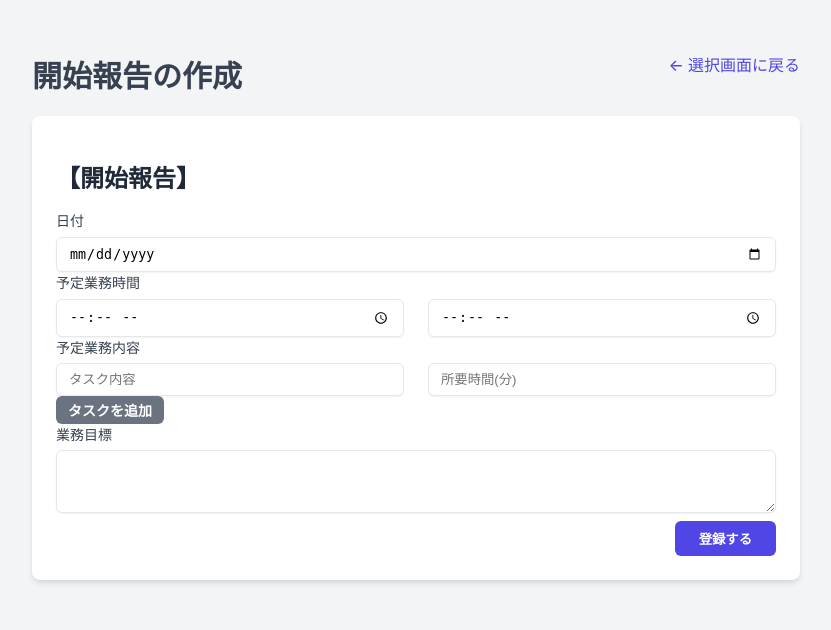
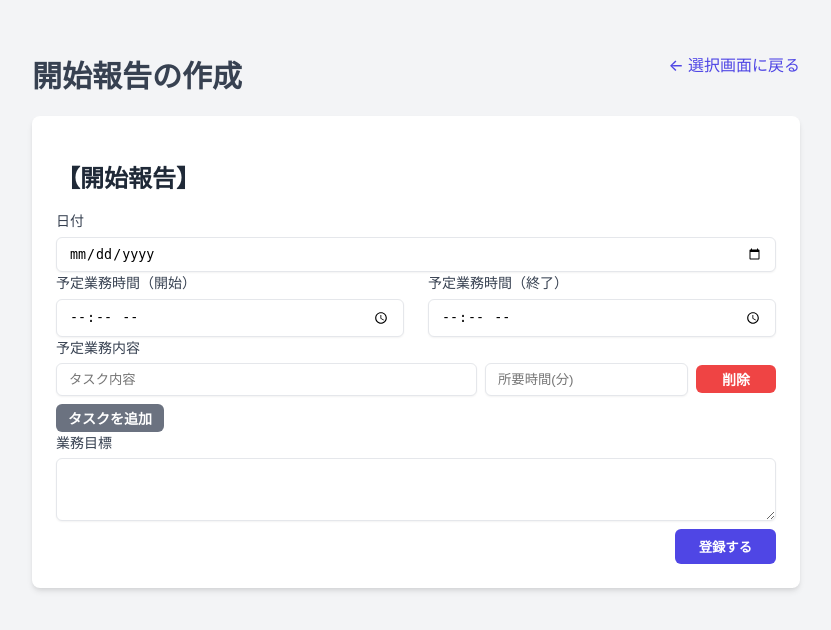
Before and after one commit to Keita062/My-App, a Flask app: page /report/new_start in a window 1280 px wide. Shown: the top 630 px of the page, without its empty margins (224-1055 px from the left). Run offline with Flask 2, Linux system fonts and the light colour scheme.

Commit message:
Add タスク追加

```diff
--- a/flask_survey_app/static/style.css
+++ b/flask_survey_app/static/style.css
@@ -317,3 +317,31 @@ hr {
     background-color: var(--color-success) !important;
     border-color: var(--color-success) !important;
 }
+
+/* --- 日報アプリ（タスク管理対応） --- */
+.report-divider {
+    border: 0;
+    height: 1px;
+    background-color: var(--color-border);
+    margin: var(--spacing-4) 0;
+}
+.report-task-list {
+    list-style: disc;
+    padding-left: 20px;
+    margin: 0;
+}
+
+.task-entry {
+    display: grid;
+    grid-template-columns: 1fr auto 80px;
+    gap: var(--spacing-2);
+    align-items: center;
+    margin-bottom: var(--spacing-2);
+}
+.task-entry input {
+    margin-bottom: 0;
+}
+
+#add-task-btn {
+    margin-top: 0;
+}
--- a/work_report_app/static/js/report_form.js
+++ b/work_report_app/static/js/report_form.js
@@ -1,35 +1,47 @@
 document.addEventListener('DOMContentLoaded', function() {
-    // タスク追加ボタンのイベントリスナーを設定
+
+    // タスク入力欄を囲むコンテナ要素を取得
+    const tasksContainer = document.getElementById('tasks-container');
+    // 「タスクを追加」ボタンを取得
     const addTaskBtn = document.getElementById('add-task-btn');
+
+    // 新しいタスク入力欄を追加する関数
+    function addTask() {
+        const newTaskEntry = document.createElement('div');
+        newTaskEntry.classList.add('task-entry');
+
+        // 追加するHTML要素を定義
+        newTaskEntry.innerHTML = `
+            <input type="text" name="task_descriptions[]" placeholder="タスク内容" required>
+            <input type="number" name="task_durations[]" placeholder="所要時間(分)" required>
+            <button type="button" class="btn btn-danger btn-sm btn-delete-task">削除</button>
+        `;
+
+        // コンテナに新しいタスク入力欄を追加
+        tasksContainer.appendChild(newTaskEntry);
+    }
+
+    // 「タスクを追加」ボタンがクリックされた時の処理
     if (addTaskBtn) {
-        addTaskBtn.addEventListener('click', function() {
-            const container = this.previousElementSibling; // tasks-container
-            const newTaskPair = document.createElement('div');
-            newTaskPair.classList.add('form-grid', 'task-entry');
+        addTaskBtn.addEventListener('click', addTask);
+    }
 
-            // 新しい入力フィールドのHTMLを生成
-            newTaskPair.innerHTML = `
-                <div class="form-group task-description">
-                    <input type="text" name="task_descriptions[]" placeholder="タスク内容" required>
-                </div>
-                <div class="form-group task-duration">
-                    <input type="number" name="task_durations[]" placeholder="所要時間(分)" required>
-                </div>
-                <button type="button" class="btn btn-danger btn-sm btn-delete-task">削除</button>
-            `;
+    // 削除ボタンの処理（イベントデリゲーション）
+    // コンテナ全体でクリックを監視し、クリックされたのが削除ボタンの場合のみ処理を実行
+    if (tasksContainer) {
+        tasksContainer.addEventListener('click', function(event) {
+            // クリックされた要素が削除ボタンかチェック
+            if (event.target.classList.contains('btn-delete-task')) {
 
-            container.appendChild(newTaskPair);
-
-            // 新しく追加した削除ボタンにイベントリスナーを設定
-            newTaskPair.querySelector('.btn-delete-task').addEventListener('click', function() {
-                this.parentElement.remove();
-            });
+                // タスクが1つしかない場合は削除しない
+                if (tasksContainer.querySelectorAll('.task-entry').length > 1) {
+                    // ボタンの親要素である .task-entry を削除
+                    event.target.parentElement.remove();
+                } else {
+                    // alert()は使えないため、何もしないか、もしくはコンソールにログを出す
+                    console.log("最後のタスクは削除できません。");
+                }
+            }
         });
     }
-
-    document.querySelectorAll('.btn-delete-task').forEach(button => {
-        button.addEventListener('click', function() {
-            this.parentElement.remove();
-        });
-    });
 });
--- a/work_report_app/templates/report/form.html
+++ b/work_report_app/templates/report/form.html
@@ -28,11 +28,11 @@
                 </div>
                 <div class="form-grid">
                     <div class="form-group">
-                        <label>予定業務時間</label>
+                        <label>予定業務時間（開始）</label>
                         <input type="time" name="start_time" required>
                     </div>
                      <div class="form-group">
-                        <label>&nbsp;</label>
+                        <label>予定業務時間（終了）</label>
                         <input type="time" name="end_time" required>
                     </div>
                 </div>
@@ -40,15 +40,14 @@
                     <label>予定業務内容</label>
                     <div id="tasks-container">
                         <!-- 初期入力欄 -->
-                        <div class="form-grid task-entry">
-                            <div class="form-group task-description">
+                        <div class="task-entry">
                             <input type="text" name="task_descriptions[]" placeholder="タスク内容" required>
-                            </div>
-                            <div class="form-group task-duration">
                             <input type="number" name="task_durations[]" placeholder="所要時間(分)" required>
+                            <button type="button" class="btn btn-danger btn-sm btn-delete-task">削除</button>
                         </div>
                     </div>
                 </div>
+                <div class="form-group">
                      <button type="button" id="add-task-btn" class="btn btn-secondary btn-sm">タスクを追加</button>
                 </div>
                 <div class="form-group">
@@ -60,26 +59,25 @@
                 <h2>【完了報告】</h2>
                 <div class="form-grid">
                     <div class="form-group">
-                        <label>実施業務時間</label>
+                        <label>実施業務時間（開始）</label>
                         <input type="time" name="start_time" required>
                     </div>
                     <div class="form-group">
-                        <label>&nbsp;</label>
+                        <label>実施業務時間（終了）</label>
                         <input type="time" name="end_time" required>
                     </div>
                 </div>
                 <div class="form-group">
                     <label>実施業務内容</label>
                     <div id="tasks-container">
-                        <div class="form-grid task-entry">
-                            <div class="form-group task-description">
+                        <div class="task-entry">
                             <input type="text" name="task_descriptions[]" placeholder="タスク内容" required>
-                            </div>
-                            <div class="form-group task-duration">
                             <input type="number" name="task_durations[]" placeholder="所要時間(分)" required>
+                            <button type="button" class="btn btn-danger btn-sm btn-delete-task">削除</button>
                         </div>
                     </div>
                 </div>
+                 <div class="form-group">
                     <button type="button" id="add-task-btn" class="btn btn-secondary btn-sm">タスクを追加</button>
                 </div>
                 <div class="form-group">
```
Lines whose indentation alone changed are shown as unchanged.
